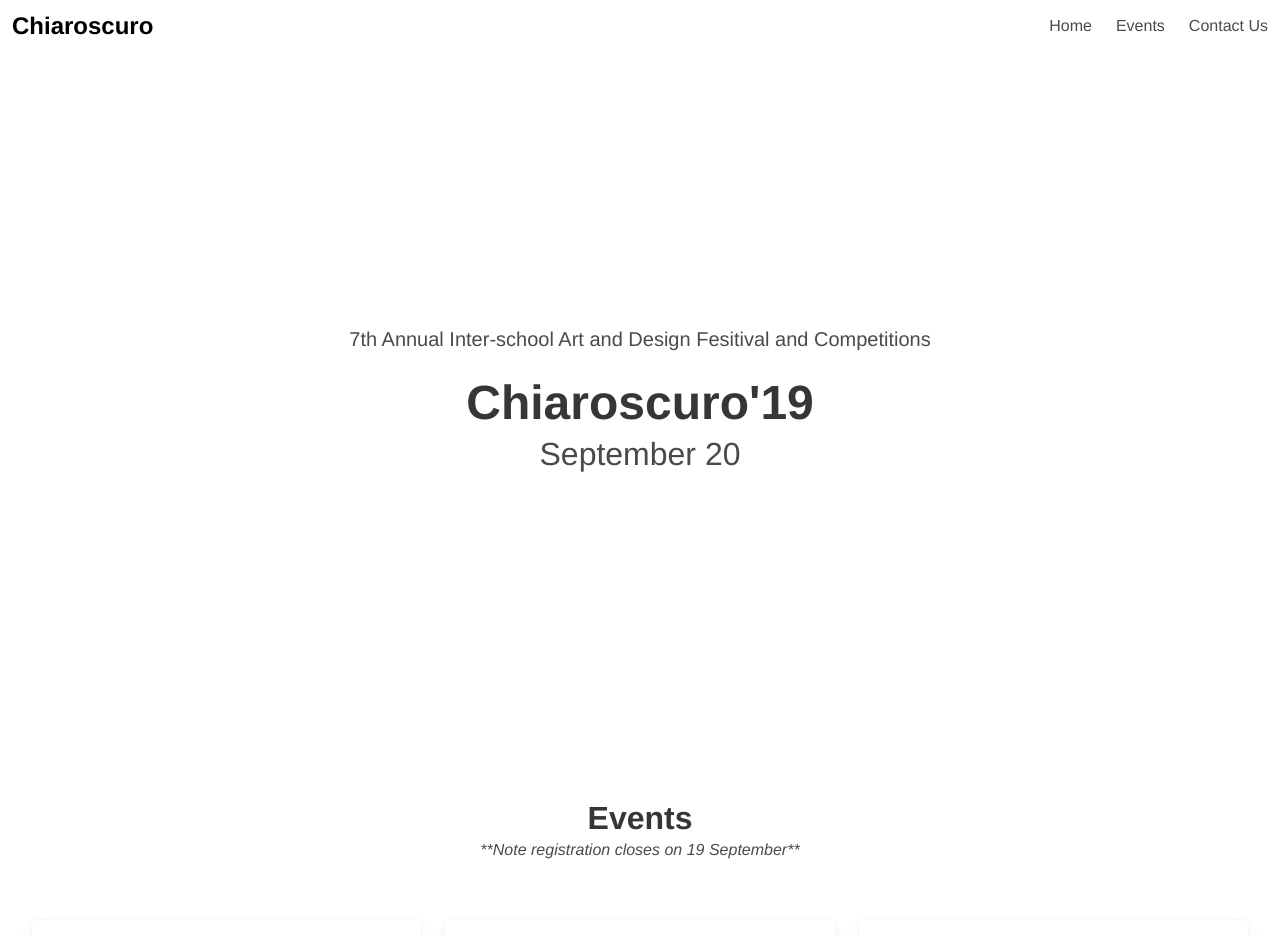
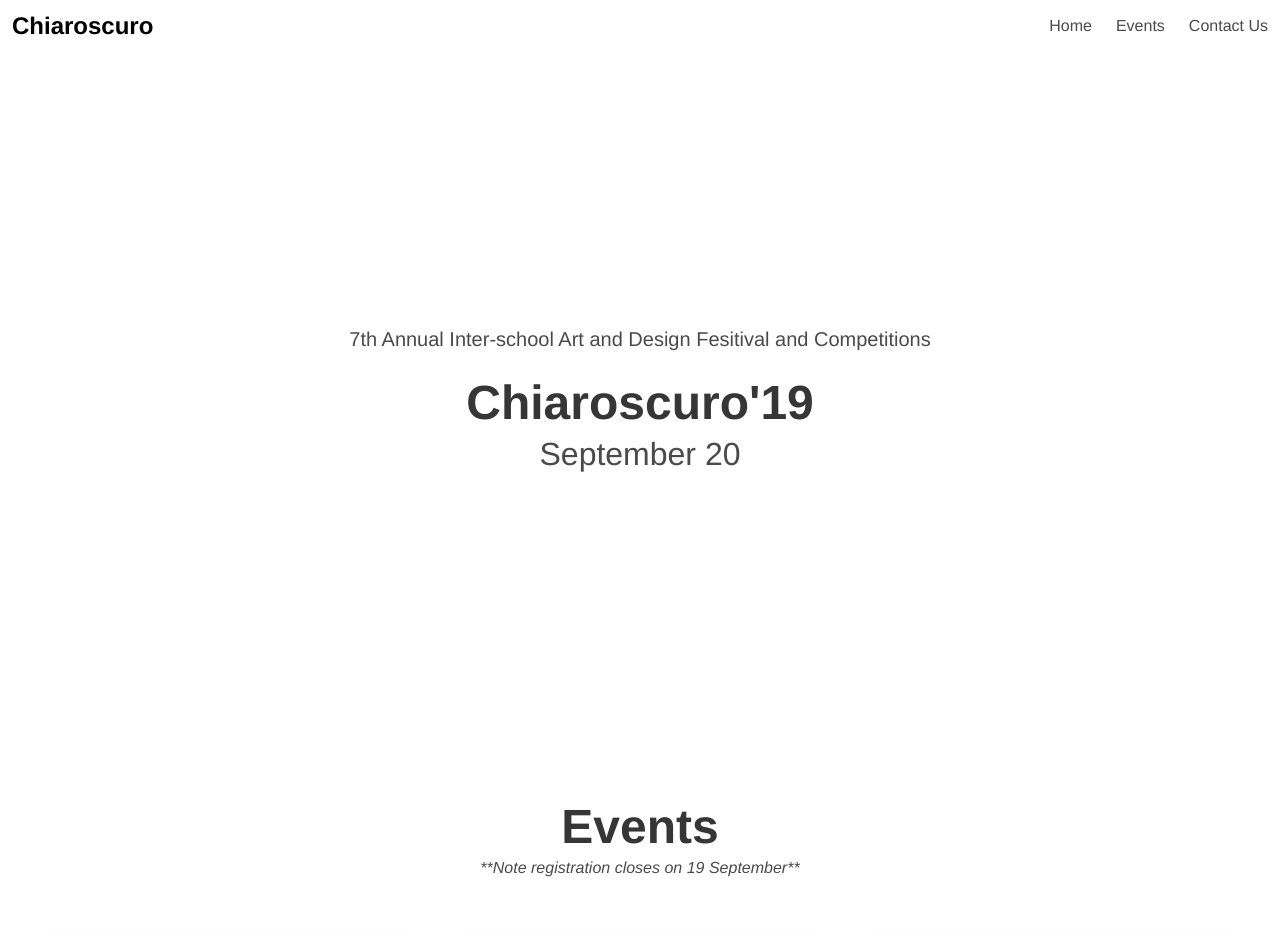
Before and after one commit to nikhilhenry/chiarsocuro, a Vue app: page /#/ in a window 1280 px wide. Shown: the top 935 px of the page. Built offline with nearby package versions, Linux system fonts and the light colour scheme.

Commit message:
tweak typography

```diff
--- a/src/components/Events.vue
+++ b/src/components/Events.vue
@@ -2,7 +2,7 @@
   <div>
     <section class="events">
     <div class="container is-fluid has-text-centered">
-      <h1 class="title">Events</h1>
+      <h1 class="title is-1">Events</h1>
       <p class="subtitle is-6 has-text-weight-light"><i>**Note registration closes on 19 September**</i></p>
       <div class="_events">
       <!-- first row -->
```
